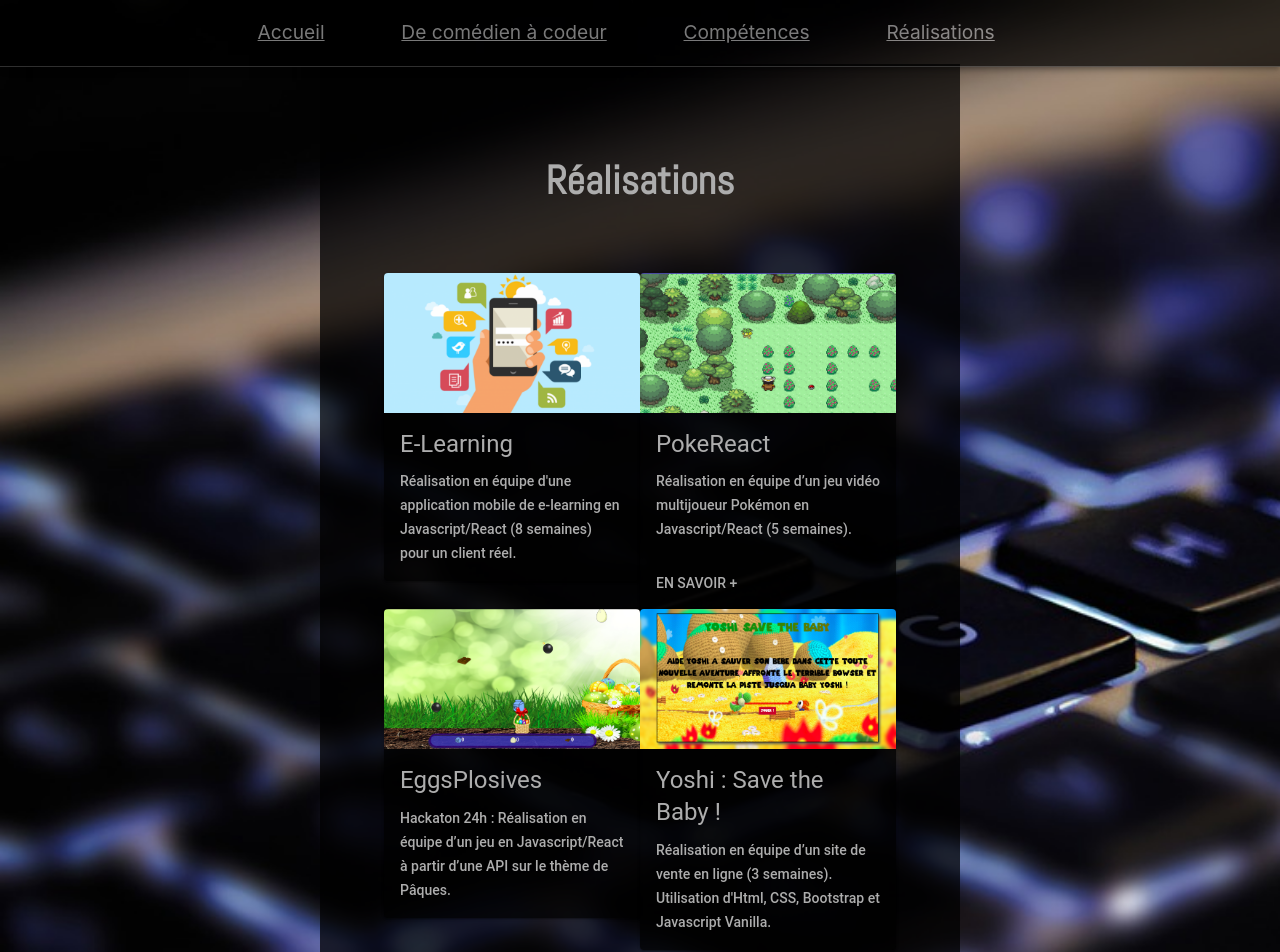
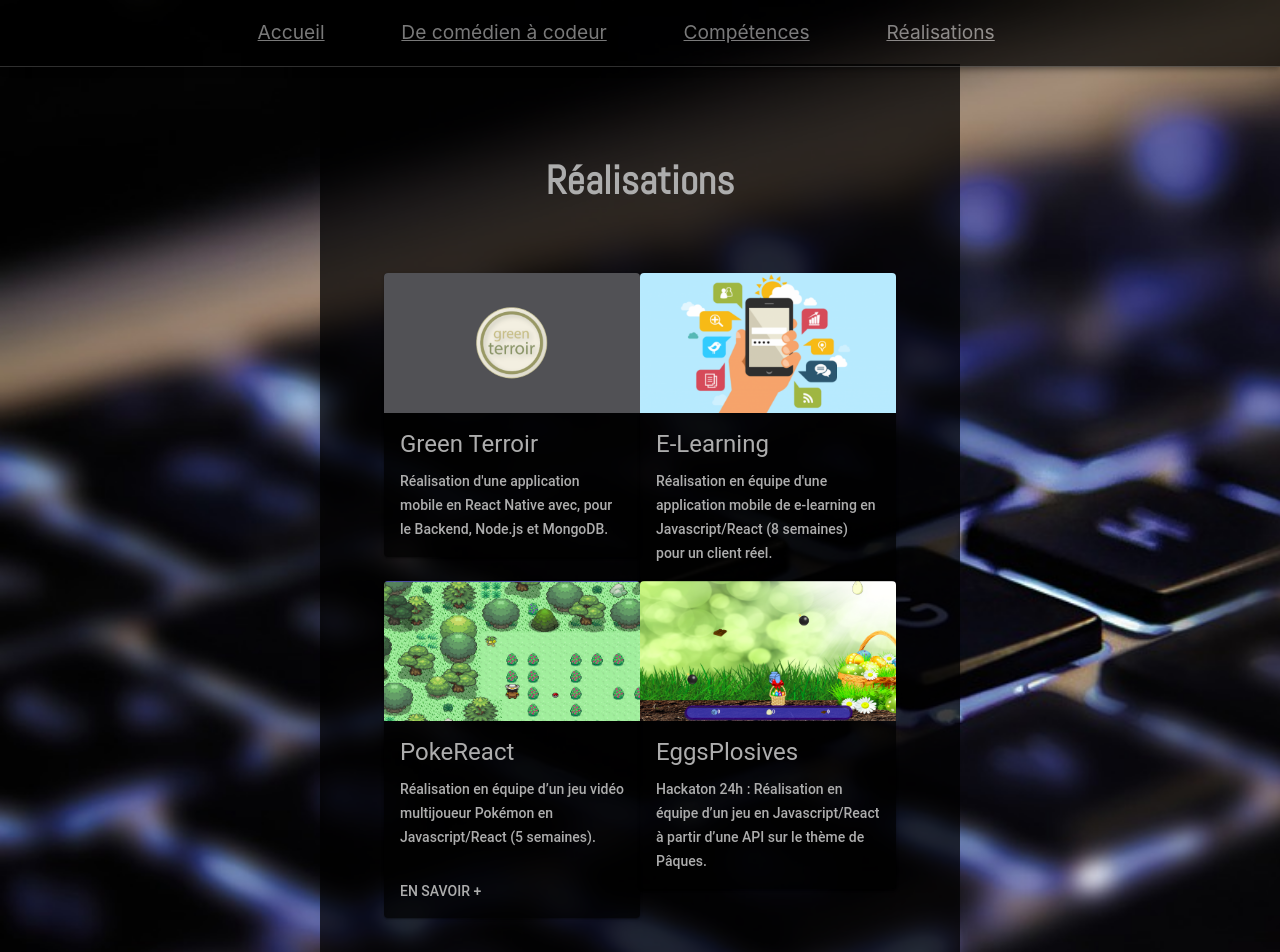
Before and after one commit to Belmonte-David/Portfolio, a React (Create React App) app: page /works in a window 1280 px wide. Shown: the top 952 px of the page. Built offline with nearby package versions, Linux system fonts and the light colour scheme.

Commit message:
Update Works.js

```diff
--- a/src/Works.js
+++ b/src/Works.js
@@ -4,6 +4,7 @@ import Paques from './images/Paques.png';
 import Yoshilogo from './images/Yoshilogo1.png';
 import PokeReact1 from './images/Pokereact1.png';
 import Appmobile from './images/Appmobile.png';
+import coverProducer from './images/coverProducer.png';
 import './App.css';
 import { NavLink } from 'react-router-dom';
 import NavBar from './NavBar';
@@ -52,6 +53,25 @@ import Typography from '@material-ui/core/Typography';
         <br />
         <br />
         <Grid container >
+    <Grid item xs={12} sm={6}>
+       <Card className={classes.card}>
+      <CardActionArea>
+        <CardMedia
+          className={classes.media}
+          image={coverProducer}
+          title="Green Terroir"
+        />
+        <CardContent>
+          <Typography gutterBottom variant="h5" component="h2" className={classes.typo}>
+          Green Terroir
+          </Typography>
+          <Typography variant="body2" color="textSecondary" component="p" className={classes.typo}>
+          Réalisation d'une application mobile en React Native avec, pour le Backend, Node.js et MongoDB.
+          </Typography>
+        </CardContent>
+      </CardActionArea>
+    </Card>
+    </Grid>
         <Grid item xs={12} sm={6}>
        <Card className={classes.card}>
       <CardActionArea>
@@ -112,25 +132,6 @@ import Typography from '@material-ui/core/Typography';
       </CardActionArea>
     </Card>
     </Grid>
-    <Grid item xs={12} sm={6}>
-    <Card className={classes.card}>
-      <CardActionArea>
-        <CardMedia
-          className={classes.media}
-          image={Yoshilogo}
-          title="Yoshi"
-        />
-        <CardContent className='CardContent'>
-          <Typography gutterBottom variant="h5" component="h2" className={classes.typo}>
-          Yoshi : Save the Baby !
-          </Typography>
-          <Typography variant="body2" color="textSecondary" component="p" className={classes.typo}>
-          Réalisation en équipe d’un site de vente en ligne (3 semaines). Utilisation d'Html, CSS, Bootstrap et Javascript Vanilla.
-          </Typography>
-        </CardContent>
-      </CardActionArea>
-    </Card>
-    </Grid>
     </Grid>
     </div>
     </ Fragment >
```
